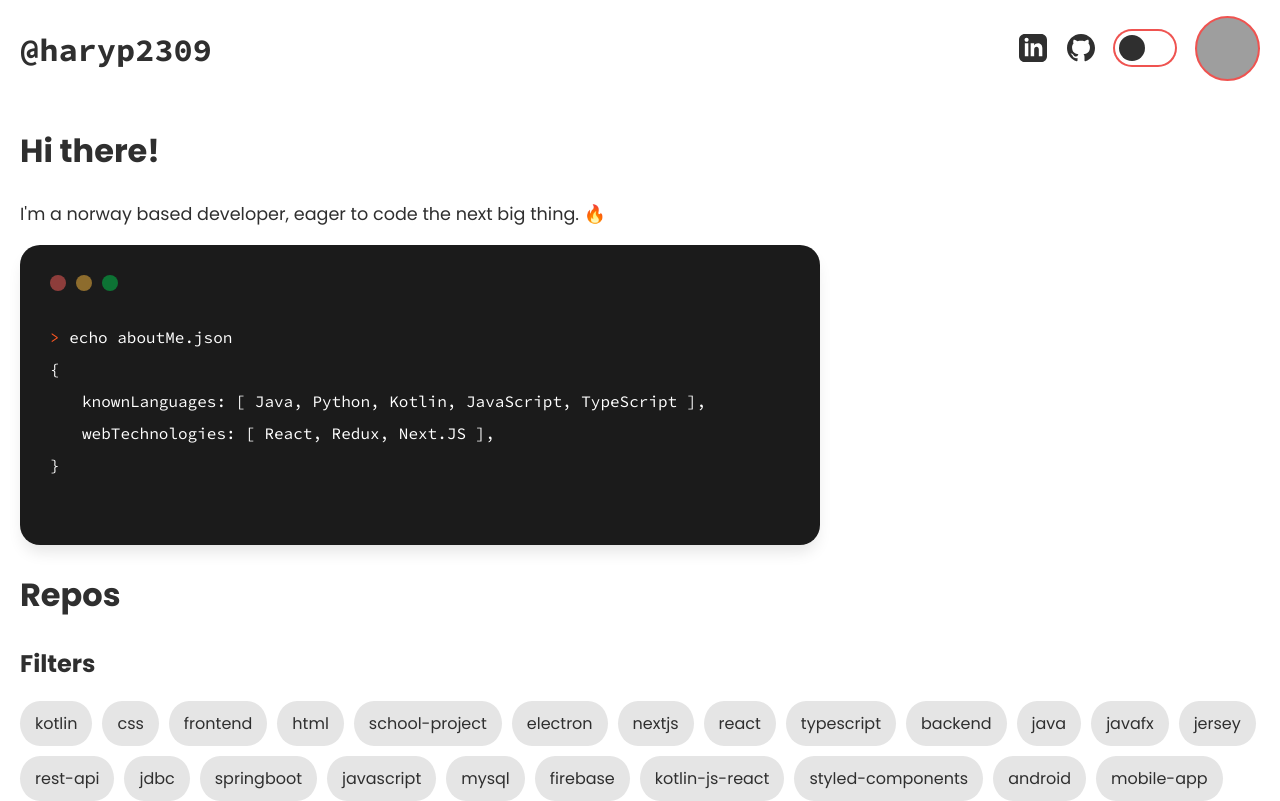
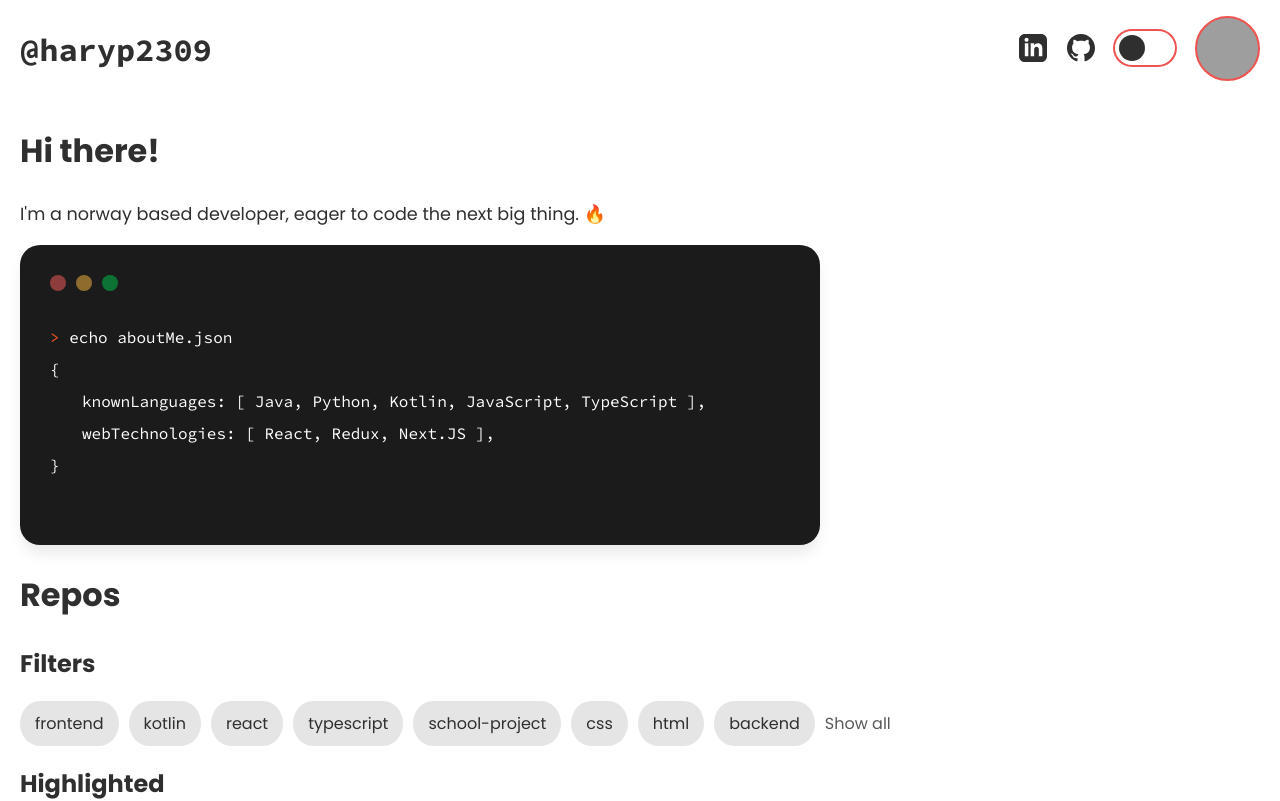
Before and after one commit to haryp2309/haryp2309.github.io, a Next.js app in the folder nextjs-v2/haryp-home/: page / in a window 1280 px wide. Shown: the top 801 px of the page. Built offline with nearby package versions, Linux system fonts and the light colour scheme; grey boxes are pictures that could not be loaded.

Commit message:
Showing only most used filters initially

```diff
--- a/nextjs-v2/haryp-home/components/card/card.tsx
+++ b/nextjs-v2/haryp-home/components/card/card.tsx
@@ -20,7 +20,7 @@ export const Card: React.FC<CardProps> = (props: CardProps) => {
       <div className={s["name"]}>{name}</div>
       <div className={s.description}>{description}</div>
       <div className={s["repo-provider-logo-container"]}>
-        <GitHubIcon white className={s["repo-provider-logo"]} />
+        <GitHubIcon white={highlighted} className={s["repo-provider-logo"]} />
       </div>
     </a>
   );
--- a/nextjs-v2/haryp-home/containers/home/Repos.module.css
+++ b/nextjs-v2/haryp-home/containers/home/Repos.module.css
@@ -12,6 +12,7 @@
   flex-wrap: wrap;
   margin: 20px 0;
   gap: 10px;
+  align-items: center;
 }
 
 .card-wrapper {
@@ -21,3 +22,13 @@
 .card-wrapper a {
   width: 100%;
 }
+
+.show-all-button {
+  cursor: pointer;
+  opacity: 0.8;
+}
+
+.show-all-button:hover {
+  text-decoration: underline;
+  opacity: 1;
+}
--- a/nextjs-v2/haryp-home/containers/home/repos.container.tsx
+++ b/nextjs-v2/haryp-home/containers/home/repos.container.tsx
@@ -17,17 +17,24 @@ export const Repos: React.FC<ReposProps> = (props: ReposProps) => {
 
   const [topics, setTopics] = useState<string[]>([]);
   const [selectedTopics, setSelectedTopics] = useState<string[]>([]);
+  const [showAllTopics, setShowAllTopics] = useState(false);
   const isMobile = useMobileScreen();
   const { t } = useLocale();
 
   useEffect(() => {
-    const newTopics: string[] = [];
+    const newTopics: { name: string; count: number }[] = [];
     repos.forEach(({ topics }) => {
       topics.forEach((topic) => {
-        if (!newTopics.includes(topic)) newTopics.push(topic);
+        const existingTopic = newTopics.find(
+          (existing) => existing.name === topic
+        );
+        if (existingTopic) existingTopic.count += 1;
+        else newTopics.push({ name: topic, count: 0 });
       });
     });
-    setTopics(newTopics);
+    setTopics(
+      newTopics.sort((a, b) => b.count - a.count).map(({ name }) => name)
+    );
   }, [repos]);
 
   const toggleTopic = (topic: string) => () => {
@@ -69,7 +76,7 @@ export const Repos: React.FC<ReposProps> = (props: ReposProps) => {
       <h1>{t("repos")}</h1>
       <h2>{t("filters")}</h2>
       <div className={styles["chips-container"]}>
-        {topics.map((label) => (
+        {(showAllTopics ? topics : topics.slice(0, 8)).map((label) => (
           <Chip
             key={label}
             label={label}
@@ -77,6 +84,12 @@ export const Repos: React.FC<ReposProps> = (props: ReposProps) => {
             active={selectedTopics.includes(label)}
           />
         ))}
+        <a
+          className={styles["show-all-button"]}
+          onClick={() => setShowAllTopics((v) => !v)}
+        >
+          {t(showAllTopics ? "showLess" : "showAll")}
+        </a>
       </div>
       <h2>{t("highlighted")}</h2>
 
--- a/nextjs-v2/haryp-home/locale/strings_en.json
+++ b/nextjs-v2/haryp-home/locale/strings_en.json
@@ -4,5 +4,7 @@
   "repos": "Repos",
   "highlighted": "Highlighted",
   "other": "Other",
+  "showAll": "Show all",
+  "showLess": "Show less",
   "filters": "Filters"
 }
```
